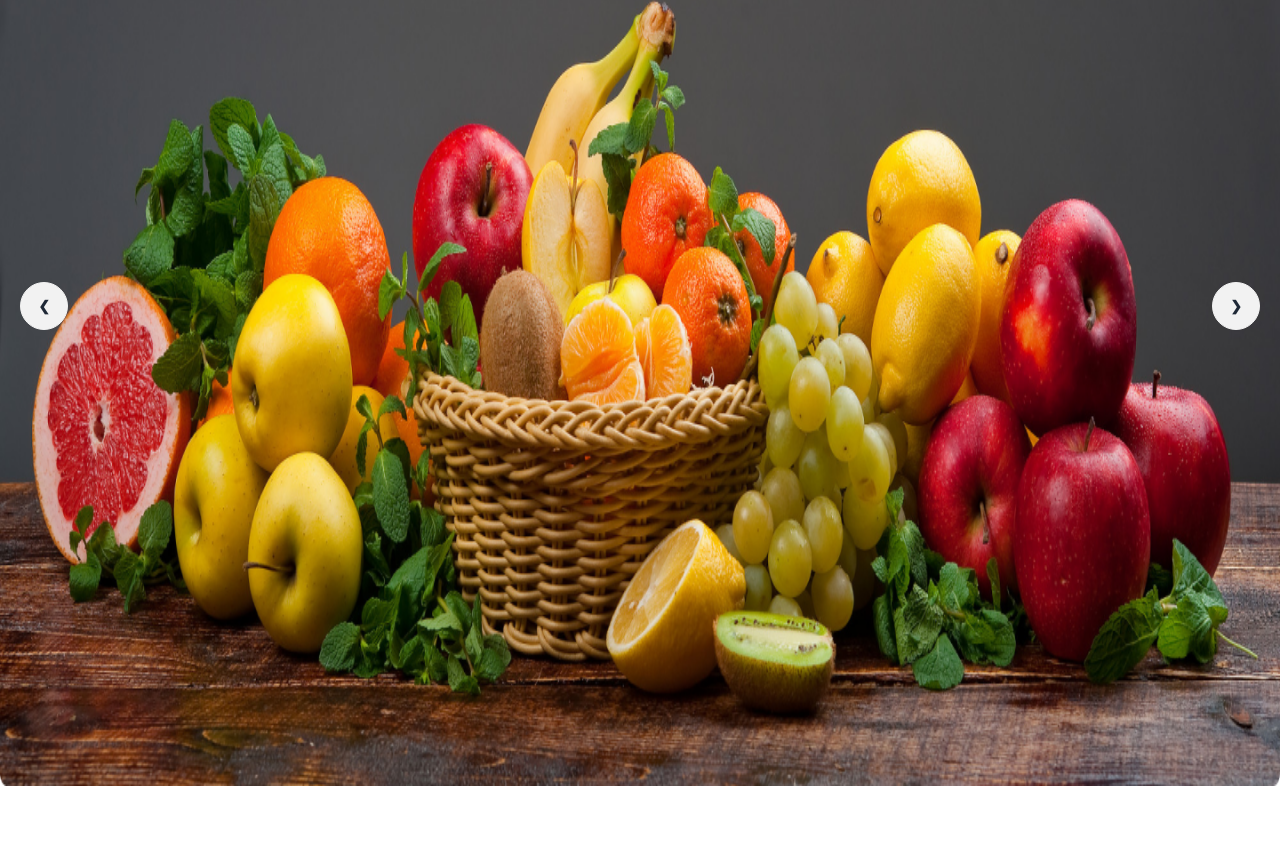
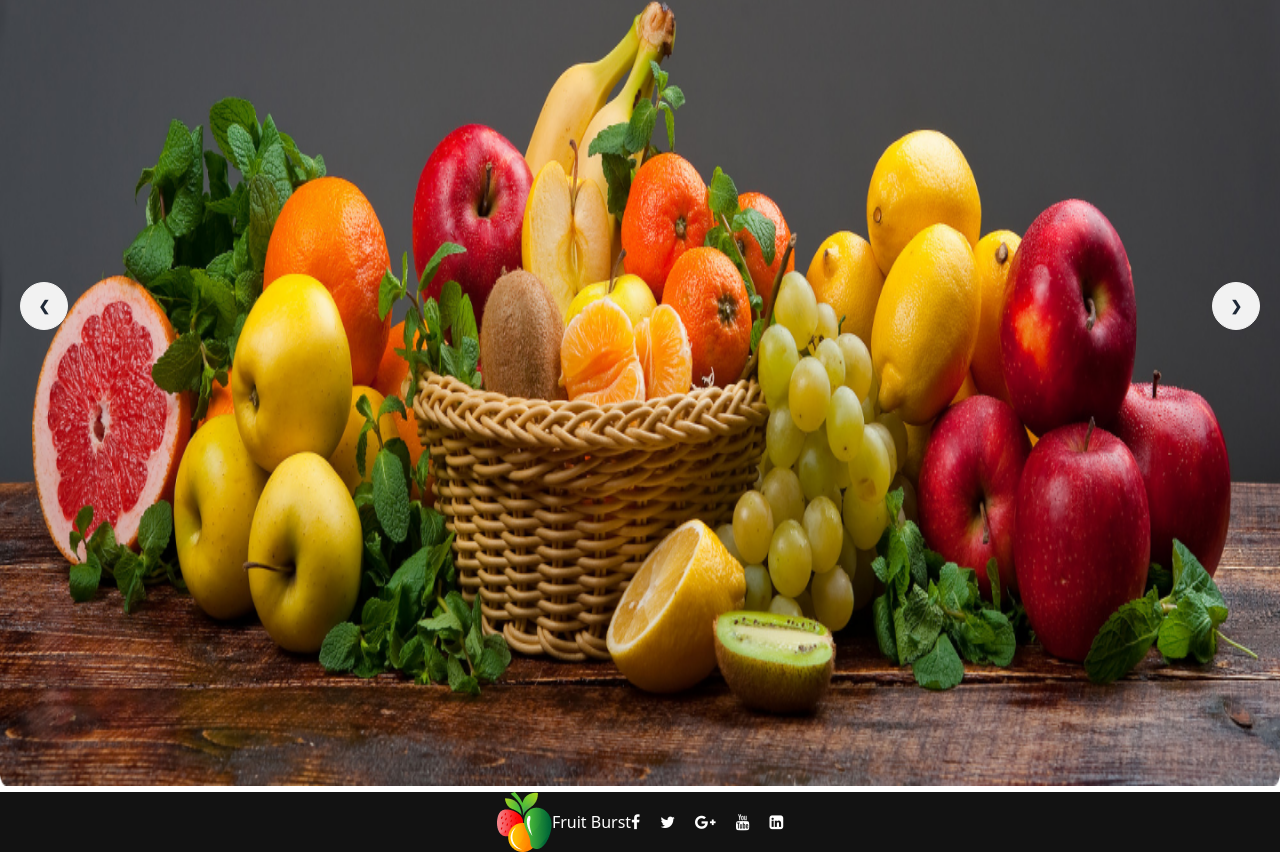
Before and after one commit to IMSABUJ97/fruit-brust-assignment-3, a plain HTML site: page index.html in a window 1280 px wide. Shown: the part 307-1159 px from the top of the page. Before the commit the page ends 1099 px from the top, so only its background shows below. Drawn offline with nearby package versions, Linux system fonts and the light colour scheme; grey boxes are pictures that could not be loaded.

Commit message:
added footer section

```diff
--- a/index.html
+++ b/index.html
@@ -12,7 +12,7 @@
   <link rel="preconnect" href="https://fonts.googleapis.com">
   <link rel="preconnect" href="https://fonts.gstatic.com" crossorigin>
   <link href="https://fonts.googleapis.com/css2?family=Lato:wght@700&display=swap" rel="stylesheet">
-
+  <link rel="stylesheet" href="https://stackpath.bootstrapcdn.com/font-awesome/4.7.0/css/font-awesome.min.css">
   <!-- tailwind custom classes -->
   <script>
     tailwind.config = {
@@ -100,7 +100,17 @@
       </div>
     </main>
     <footer>
-
-    </footer>
+      <div class=" bg-[#121212] w-full text-[#FFF] flex items-center justify-center pt-50">
+        <img src="images/logo.png" alt="">
+          <h3>Fruit Burst</h3>
+          <ul class="socials flex items-start gap-5 justify-center">
+              <li><a href="#"><i class="fa fa-facebook"></i></a></li>
+              <li><a href="#"><i class="fa fa-twitter"></i></a></li>
+              <li><a href="#"><i class="fa fa-google-plus"></i></a></li>
+              <li><a href="#"><i class="fa fa-youtube"></i></a></li>
+              <li><a href="#"><i class="fa fa-linkedin-square"></i></a></li>
+          </ul>
+      </div>
+  </footer>
 </body>
 </html>
```
